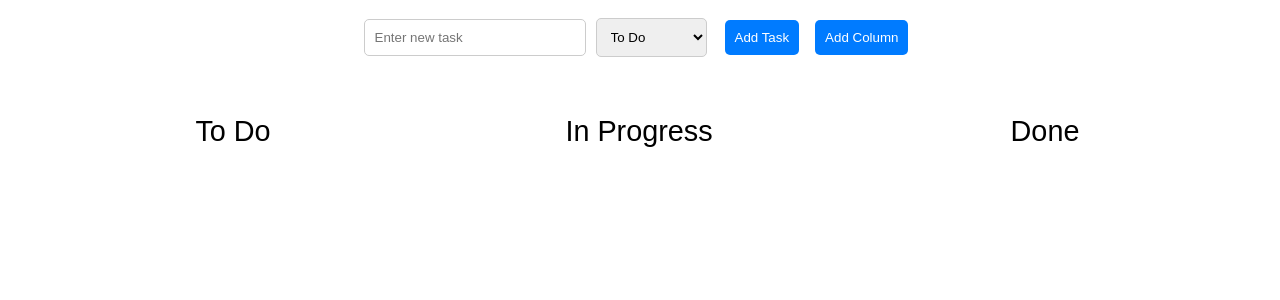
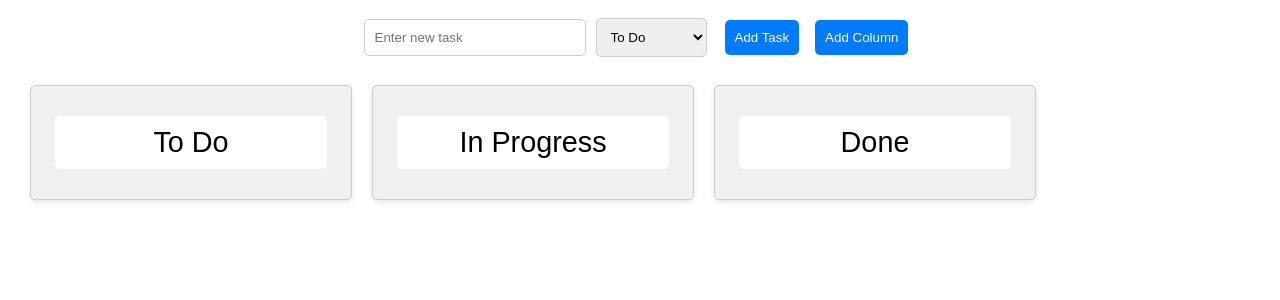
Before and after one commit to JayTailor45/ai-gen-kanban-board-react, a React (Create React App) app: page / in a window 1280 px wide. Shown: the top 300 px of the page. Built offline with nearby package versions, Linux system fonts and the light colour scheme.

Commit message:
fix: manual css fix

```diff
--- a/src/KanbanBoard.css
+++ b/src/KanbanBoard.css
@@ -6,6 +6,7 @@
 
 .column {
     background-color: #f0f0f0;
+    border: 1px solid #ccc; /* Add border to each column */
     border-radius: 5px;
     max-width: 300px; /* Set a fixed max width for columns */
     padding: 10px;
@@ -16,6 +17,11 @@
 
 .column h2 {
     text-align: center;
+}
+
+.column h2 input {
+    margin: 0;
+    width: 84% !important;
 }
 
 .task {
--- a/src/KanbanBoard.js
+++ b/src/KanbanBoard.js
@@ -73,7 +73,7 @@ const KanbanBoard = () => {
                         return (
                             <Droppable key={column.id} droppableId={column.id}>
                                 {(provided) => (
-                                    <div ref={provided.innerRef} {...provided.droppableProps}>
+                                    <div class={"column"} ref={provided.innerRef} {...provided.droppableProps}>
                                         <h2>
                                             <input
                                                 type="text"
```
Also changed, not shown: 1 other file (tests, documents, lock files or other folders).
